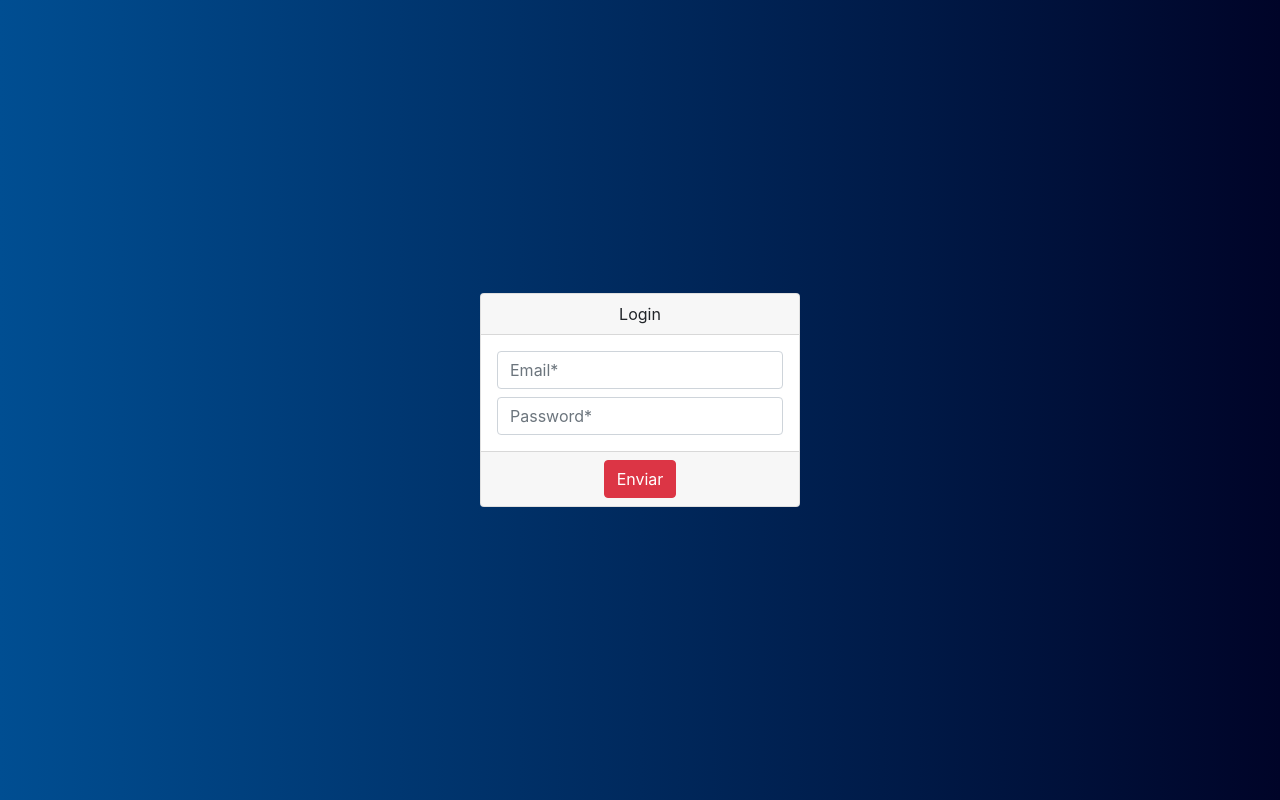
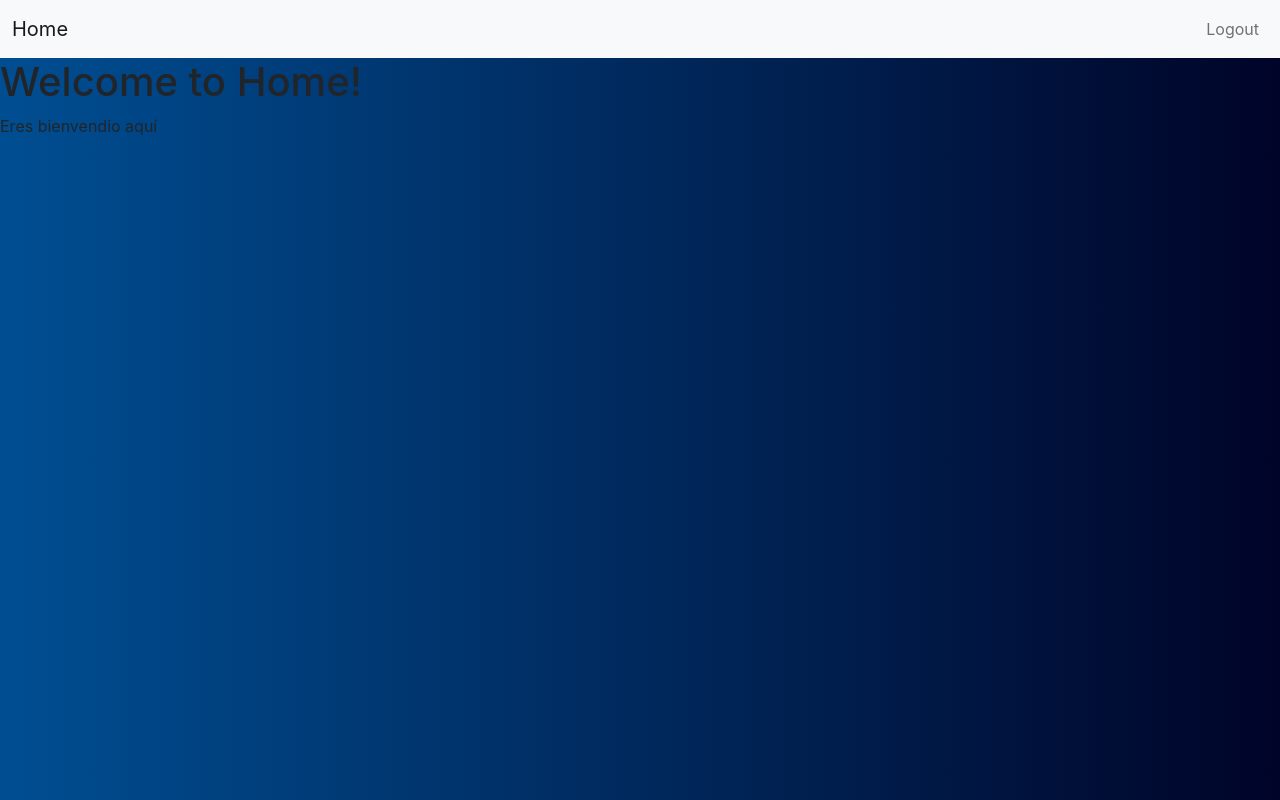
Before and after one commit to Furyko/menu-hotel-react-alkemy, a React (Create React App) app: page / in a window 1280 px wide. Built offline with nearby package versions, Linux system fonts and the light colour scheme.

Commit message:
Added routes, pages and a navbar, and the Login has been changed to match the requirements

```diff
--- a/src/App.js
+++ b/src/App.js
@@ -1,13 +1,19 @@
 import './App.css';
-import Login from "./components/Login";
+import {BrowserRouter, Route, Routes} from 'react-router-dom';
+import HomePage from './pages/HomePage';
+import LoginPage from './pages/LoginPage';
+import NotFoundPage from './pages/NotFoundPage';
 
 function App() {
   return (
-    <div className="App">
-      <div className="d-flex justify-content-center vh-100 align-items-center">
-        <Login/>
-      </div>
-    </div>
+    <BrowserRouter>
+      <Routes>
+      <Route path="/" element={<HomePage/>}/>
+        <Route path="/home" element={<HomePage/>}/>
+        <Route path="/login" element={<LoginPage/>}/>
+        <Route path="*" element={<NotFoundPage/>}/>
+      </Routes>
+    </BrowserRouter>
   );
 }
 
--- a/src/components/Login.js
+++ b/src/components/Login.js
@@ -3,6 +3,7 @@ import axios from 'axios';
 import Input from "./Input";
 import swal from 'sweetalert';
 import "./Login.css";
+import { useNavigate } from 'react-router-dom';
 
 const Login = () => {
     const [ email, setEmail ] = useState('');
@@ -11,6 +12,7 @@ const Login = () => {
     const [ emailError, setEmailError] = useState(true);
     const [ token, setToken] = useState('');
     const [ logedIn, setLogedIn ] = useState(false);
+    let navigate = useNavigate();
 
     function handleChange(name, value) {
         if(name === 'email') {
@@ -29,8 +31,6 @@ const Login = () => {
                 setPasswordError(true);
             }
         }
-        console.log("emailError: ",emailError)
-        console.log("passwordError: ",passwordError)
         if (!emailError && !passwordError) {
             document.getElementById("error-message").innerHTML = "";
         }
@@ -60,11 +60,13 @@ const Login = () => {
             .then(res => {
                 if (res.status === 200) {
                     const data = res.data;
+                    localStorage.setItem("token", res.data.token);
                     setToken(data.token);
                     console.log(res);
                     console.log(token);
                     setLogedIn(true);
                     console.log("Sesion iniciada con exito.");
+                    navigate("/home");
                 }
             })
             .catch(error => {
@@ -79,7 +81,7 @@ const Login = () => {
     return (
     <div className="card" style={{minWidth: "320px"}}>
         <form action="">
-            <div className="card-header">
+            <div className="card-header d-flex justify-content-center">
                 <span>Login</span>
             </div>
             <div className="card-body">
@@ -101,7 +103,7 @@ const Login = () => {
                 handleChange={handleChange}/>
                 <span className='error-message' id="error-message"></span>
             </div>
-            <div className='card-footer'>
+            <div className='card-footer d-flex justify-content-center'>
                 <button className="btn btn-danger" onClick={checkFields} id="send-btn">Enviar</button>
             </div>
         </form>
--- /dev/null
+++ b/src/components/NavBar.js
@@ -0,0 +1,27 @@
+import React from 'react';
+import { useNavigate } from 'react-router-dom';
+
+function NavBar() {
+    let navigate = useNavigate();
+
+    function logout() {
+        localStorage.removeItem("token");
+        navigate("/login");
+    }
+    return (
+        <div>
+            <nav class="navbar navbar-expand-lg navbar-light bg-light">
+                <div class="container-fluid">
+                    <a class="navbar-brand" href="#">Home</a>
+                    <ul className="navbar-nav">
+                        <li className="nav-item">
+                        <button className="nav-link btn" type="button" onClick={logout}>Logout</button>
+                        </li>
+                    </ul>
+                </div>
+            </nav>
+        </div>
+    )
+}
+
+export default NavBar;
--- /dev/null
+++ b/src/pages/HomePage.js
@@ -0,0 +1,19 @@
+import React from 'react';
+import { useNavigate } from 'react-router-dom';
+import NavBar from '../components/NavBar';
+
+function HomePage() {
+    let navigate = useNavigate();
+    const token = localStorage.getItem('token');
+    console.log(token);
+
+    return (
+        <div>
+            <NavBar page="Home"/>
+            <h1>Welcome to Home!</h1>
+            <p>Eres bienvendio aquí</p>
+        </div>
+    )
+}
+
+export default HomePage;
--- /dev/null
+++ b/src/pages/LoginPage.js
@@ -0,0 +1,12 @@
+import React from 'react';
+import Login from "../components/Login";
+
+function LoginPage() {
+    return (
+        <div className="d-flex justify-content-center vh-100 align-items-center">
+            <Login/>
+        </div>
+    )
+}
+
+export default LoginPage;
--- /dev/null
+++ b/src/pages/NotFoundPage.css
@@ -0,0 +1,3 @@
+.not-found-text {
+    padding: 10px;
+}
--- /dev/null
+++ b/src/pages/NotFoundPage.js
@@ -0,0 +1,19 @@
+import React from 'react';
+import './NotFoundPage.css';
+import {NavLink} from 'react-router-dom';
+
+function NotFoundPage() {
+
+    return (
+        <div className="d-flex justify-content-center vh-100 align-items-center">
+            <div className="card">
+                <h1 className="not-found-text">404 Page not found :(</h1>
+                <div className="card-footer d-flex justify-content-center">
+                    <NavLink to="/home"><button className='btn btn-danger'>Ir al inicio</button></NavLink>
+                </div>
+            </div>
+        </div>
+    )
+}
+
+export default NotFoundPage;
```
